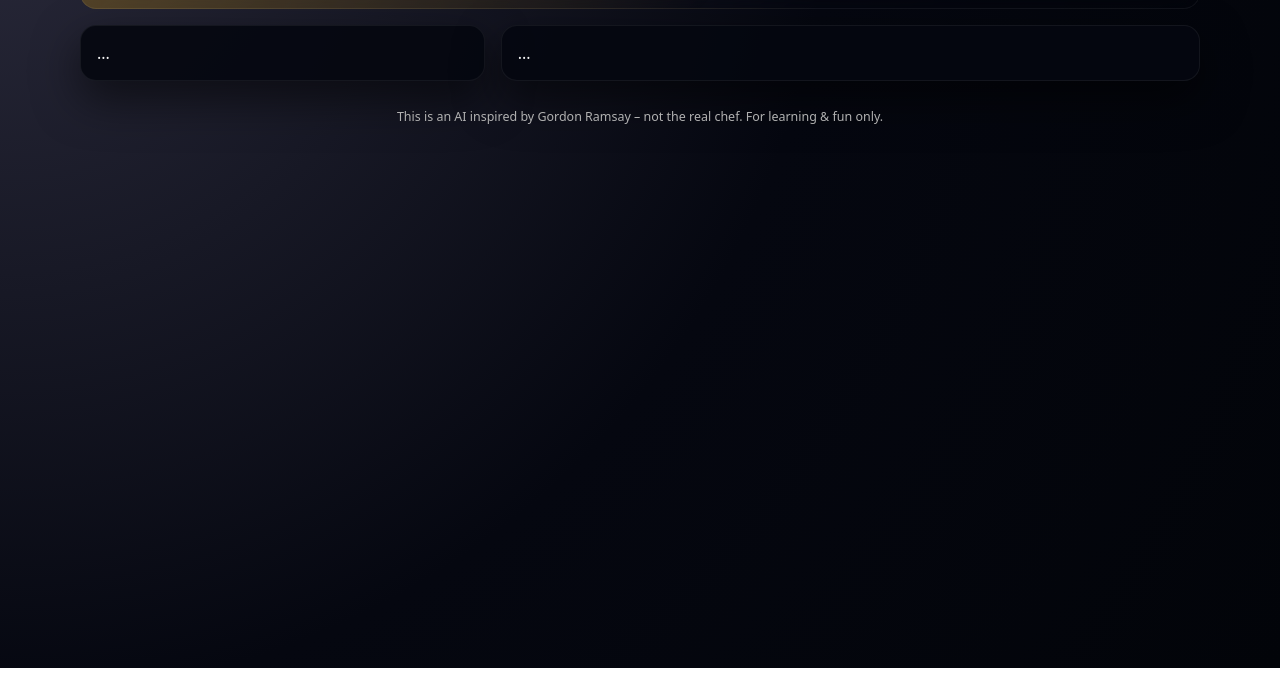
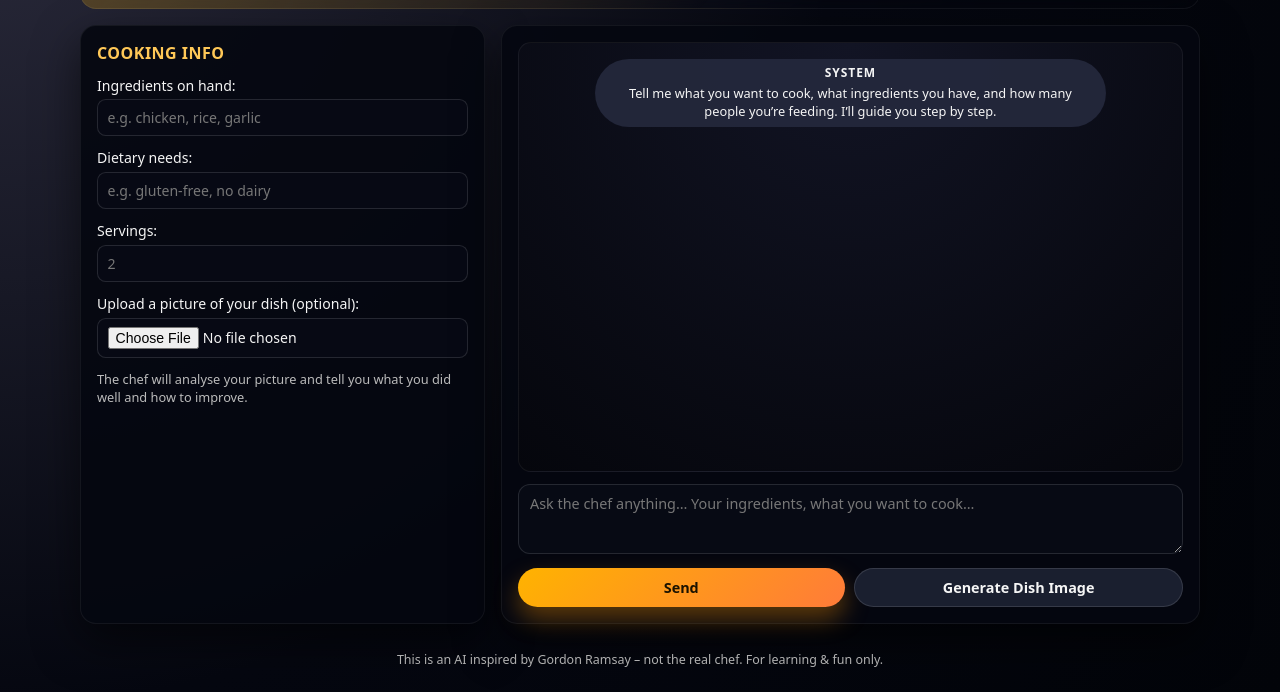
Before and after one commit to regitxx/gordon-chef-bot, a website: page index.html in a window 1280 px wide. Shown: the part 132-824 px from the top of the page. Before the commit the page ends 800 px from the top, so only its background shows below. Drawn offline with Linux system fonts and the light colour scheme.

Commit message:
Fix UI layout for chef bot

```diff
--- a/index.html
+++ b/index.html
@@ -2,44 +2,85 @@
 <html lang="en">
 <head>
   <meta charset="UTF-8" />
+  <meta name="viewport" content="width=device-width, initial-scale=1.0" />
   <title>Gordon-Style AI Chef</title>
-  <meta name="viewport" content="width=device-width, initial-scale=1.0" />
   <link rel="stylesheet" href="style.css" />
 </head>
+
 <body>
   <div class="app-shell">
+
+    <!-- HEADER -->
     <header>
       <h1>Gordon-Style AI Chef 👨‍🍳</h1>
       <p class="subtitle">
-        AI chef inspired by Gordon Ramsay – here to roast your technique (nicely) and help you cook better.
+        AI chef inspired by Gordon Ramsay – here to roast your technique (nicely)
+        and help you cook better.
       </p>
     </header>
 
+    <!-- MAIN CONTENT -->
     <main>
+
+      <!-- LEFT PANEL (inputs) -->
       <section id="helper-panel" class="panel">
-        <!-- (helper-panel content stays the same) -->
-        ...
+        <h2>Cooking Info</h2>
+
+        <label>
+          Ingredients on hand:
+          <input id="ingredientsInput" type="text" placeholder="e.g. chicken, rice, garlic" />
+        </label>
+
+        <label>
+          Dietary needs:
+          <input id="dietInput" type="text" placeholder="e.g. gluten-free, no dairy" />
+        </label>
+
+        <label>
+          Servings:
+          <input id="servingsInput" type="number" placeholder="2" />
+        </label>
+
+        <label>
+          Upload a picture of your dish (optional):
+          <input id="imageInput" type="file" accept="image/*" />
+        </label>
+
+        <p class="hint">
+          The chef will analyse your picture and tell you what you did well and how to improve.
+        </p>
       </section>
 
+      <!-- RIGHT PANEL (chat UI) -->
       <section id="chat-panel" class="panel">
-        <!-- (chat panel content stays the same) -->
-        ...
+        <div id="chatWindow"></div>
+
+        <div id="userInputArea">
+          <textarea id="userMessage" placeholder="Ask the chef anything… Your ingredients, what you want to cook…"></textarea>
+
+          <div class="buttons-row">
+            <button id="sendBtn">Send</button>
+            <button id="generateImageBtn">Generate Dish Image</button>
+          </div>
+        </div>
       </section>
+
     </main>
 
+    <!-- DISH IMAGE SECTION -->
     <section id="dishImageSection" hidden>
-      <h2>Dish preview</h2>
-      <img id="dishImage" alt="Generated dish preview" />
+      <h2>Dish Preview</h2>
+      <img id="dishImage" src="" alt="Generated Dish" />
     </section>
 
+    <!-- FOOTER -->
     <footer>
-      <p>
-        This is an AI inspired by Gordon Ramsay – not the real chef. For learning &amp; fun only.
-      </p>
+      This is an AI inspired by Gordon Ramsay – not the real chef.
+      For learning &amp; fun only.
     </footer>
+
   </div>
 
   <script src="script.js"></script>
 </body>
-
 </html>
```
